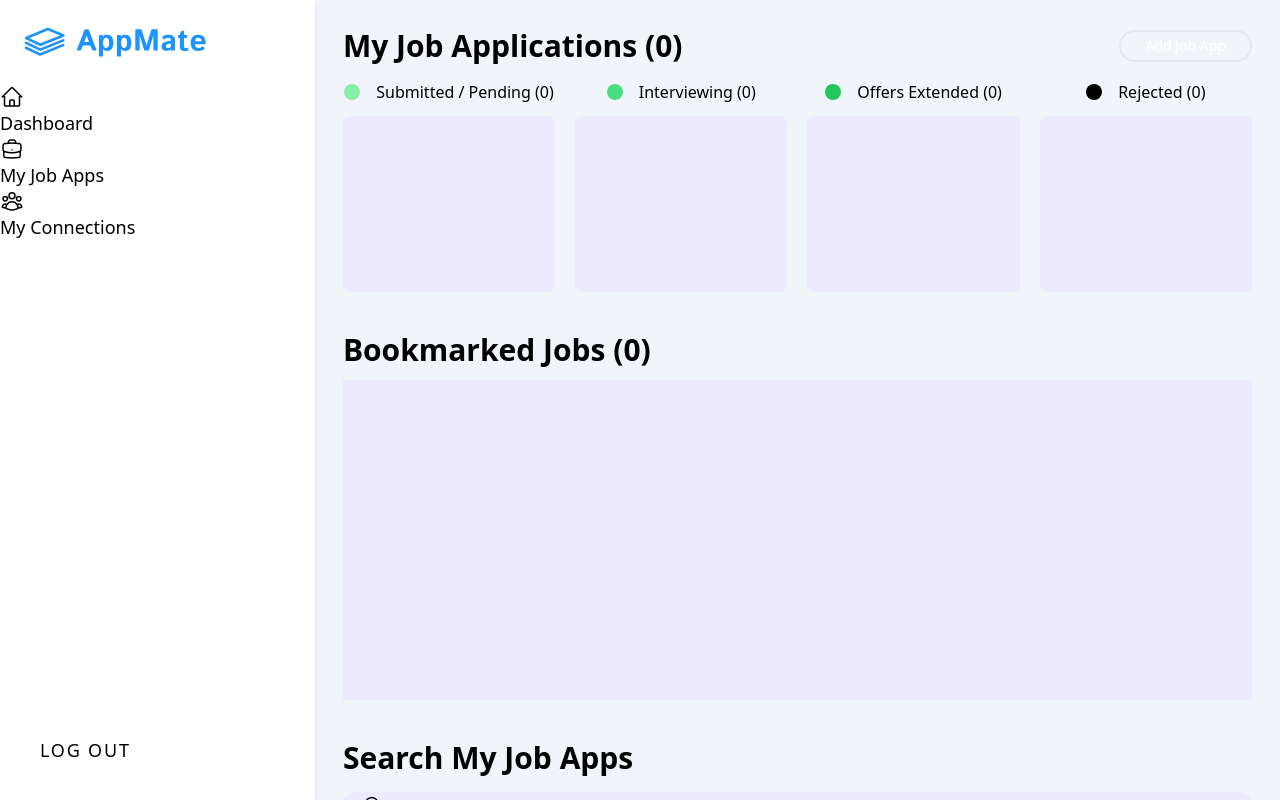
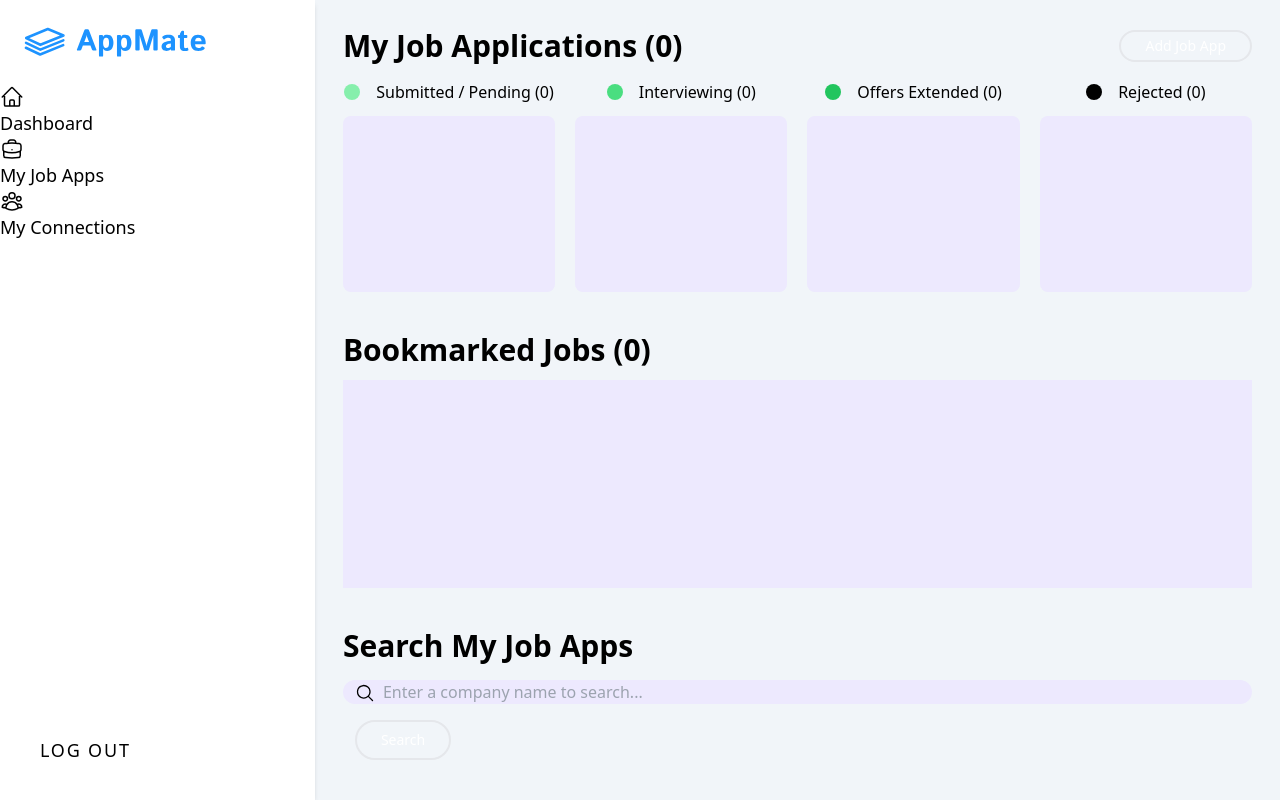
Before and after one commit to reiduf/appMate, a Django app: page /jobs/ in a window 1280 px wide. Run offline with Django 4.2, Linux system fonts and the light colour scheme; the visitor is signed in with stand-in values (Sample User, id 1); data that the repository does not hold is empty; some libraries are stand-ins or nearby versions.

Commit message:
adds overflow styling to bookmarked jobs and updates search styling

```diff
--- a/main_app/static/js/main.js
+++ b/main_app/static/js/main.js
@@ -1,19 +1,11 @@
 const menuEl = document.getElementById('menu');
 const hamburger = document.getElementById('hamburger');
-const search = document.getElementById('search');
-const searchBar = document.getElementById('search-bar');
 const salary = document.getElementById('salary')
 
 hamburger?.addEventListener('click', () => {
   menuEl.classList.toggle('hidden');
 })
 
-searchBar?.addEventListener('focusin', () => {
-  search.classList.add('hidden')
-})
 
-searchBar?.addEventListener('focusout', () => {
-  search.classList.remove('hidden')
-})
 
 salary?.toLocaleString('en', {useGrouping:true});
--- a/main_app/templates/jobs/index.html
+++ b/main_app/templates/jobs/index.html
@@ -109,8 +109,8 @@
     <h1 class="font-primary font-bold text-primary text-3xl mt-10">Bookmarked Jobs ({{ num_bookmarked }})</h1>
   </div>
 
-  <section class="card my-3 bg-violet-100 min-h-80 h-fit p-6 overflow-scroll">
-    <div class="grid xl:grid-cols-3 md:grid-cols-2 grid-cols-1 gap-x-3 gap-y-1">
+  <section class="card my-3 bg-violet-100 p-6 ">
+    <div class="grid xl:grid-cols-3 md:grid-cols-2 grid-cols-1 gap-x-3 gap-y-1 h-40 overflow-scroll">
       {% for job in jobs %}
         {% if job.bookmarked %}
           <a href="{% url 'detail' job.id %}">
@@ -124,13 +124,21 @@
   </section>
 
   <div class="flex justify-center xl:block">
-    <h1 class="font-primary font-bold text-primary text-3xl mt-10 overflow-scroll">Search My Job Apps</h1>
+    <h1 class="font-primary font-bold text-primary text-3xl mt-10">Search My Job Apps</h1>
   </div>
-  <label class="relative">
-    <svg id="search" class="w-5 absolute bottom-0 left-5" xmlns="http://www.w3.org/2000/svg" viewBox="0 0 24 24" fill="currentColor">
-      <path fill-rule="evenodd" d="M10.5 3.75a6.75 6.75 0 1 0 0 13.5 6.75 6.75 0 0 0 0-13.5ZM2.25 10.5a8.25 8.25 0 1 1 14.59 5.28l4.69 4.69a.75.75 0 1 1-1.06 1.06l-4.69-4.69A8.25 8.25 0 0 1 2.25 10.5Z" clip-rule="evenodd" />
-    </svg>
-    <input id="search-bar" class="w-full my-4 border-0 bg-violet-100 rounded-full px-6 font-secondary" type="text">
-  </label>
+
+  <form action="" method="GET">
+    <label class="relative">
+      <svg id="search" class="w-5 absolute bottom-0 left-3" xmlns="http://www.w3.org/2000/svg" viewBox="0 0 24 24" fill="currentColor">
+        <path fill-rule="evenodd" d="M10.5 3.75a6.75 6.75 0 1 0 0 13.5 6.75 6.75 0 0 0 0-13.5ZM2.25 10.5a8.25 8.25 0 1 1 14.59 5.28l4.69 4.69a.75.75 0 1 1-1.06 1.06l-4.69-4.69A8.25 8.25 0 0 1 2.25 10.5Z" clip-rule="evenodd" />
+      </svg>
+    </label>
+    <input id="search-bar" class="2xl:w-1/2 w-full my-4 border-0 bg-violet-100 rounded-full px-10 font-secondary" placeholder="Enter a company name to search..." type="text">
+    <button type="submit" class="button-text block lg:inline-block mx-auto shrink-0 bg-primary border-2 border-primary text-white text-sm ml-3 px-6 py-2 rounded-full hover:text-primary hover:bg-white transition duration-300">Search</button>
+  </form>
+
+  <div>
+
+  </div>
 </div>
 {% endblock %}
```
